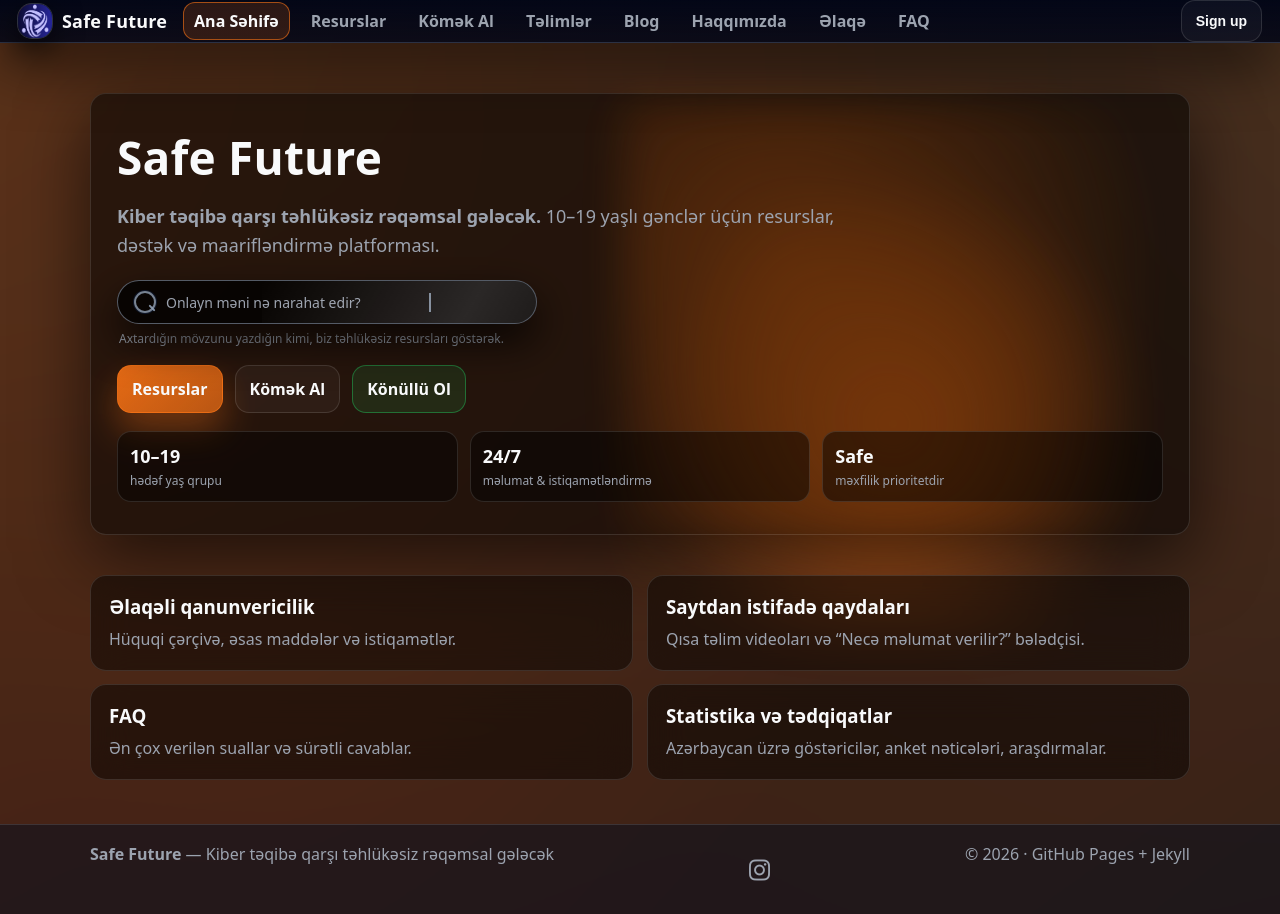
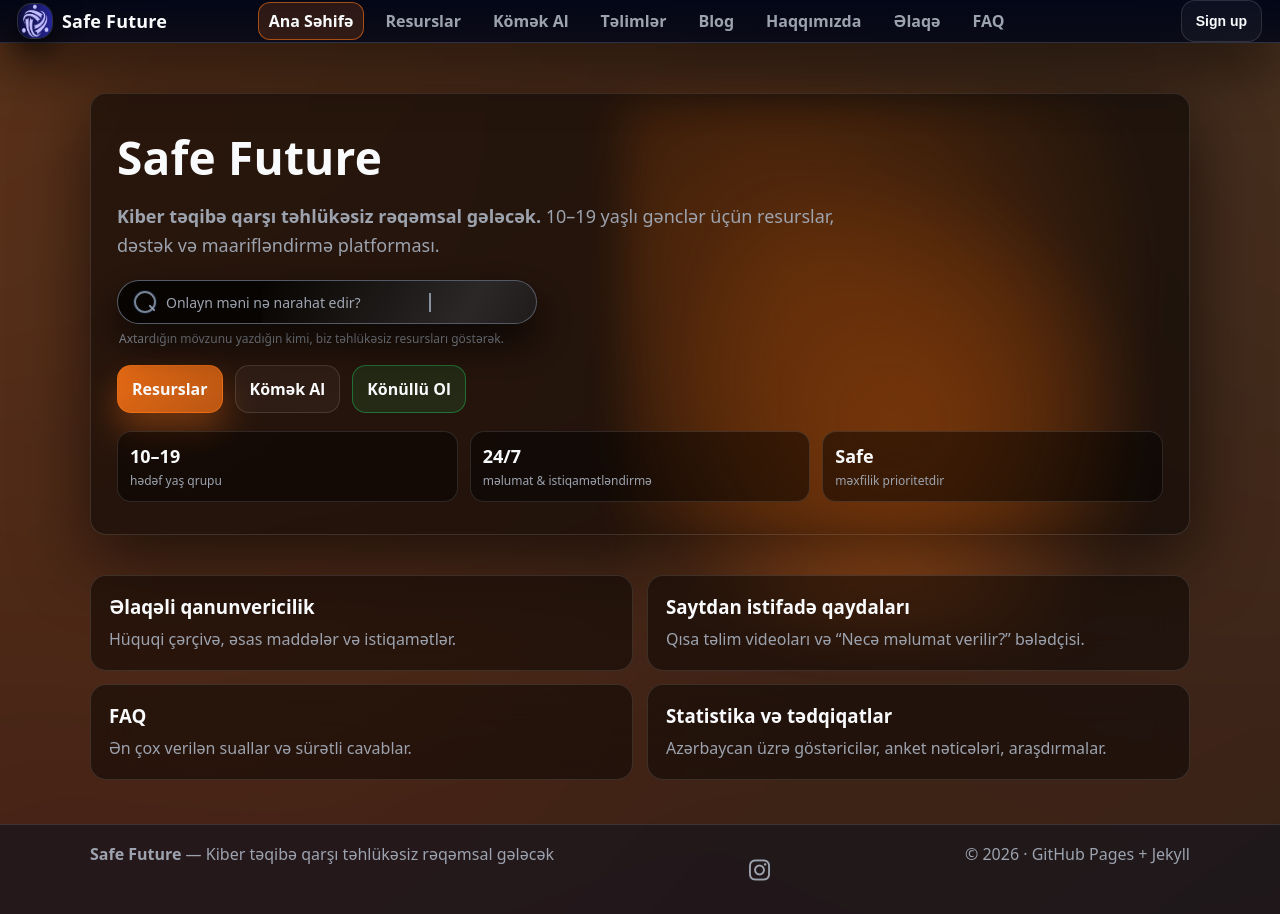
Before and after one commit to safefuture-cyber/Safe-Future-HZT, a Jekyll site: the page built from index.md, in a window 1280 px wide. Built offline with Jekyll 4.4.1, drawn with Linux system fonts in a browser that asks for light colours; comment, search, counter and statistics services are not loaded.

Commit message:
Thicken navbar and center nav links
Made-with: Cursor

```diff
--- a/assets/css/style.css
+++ b/assets/css/style.css
@@ -81,9 +81,11 @@ a{color:inherit;text-decoration:none}
   border-bottom: 1px solid var(--line);
 }
 .header-inner{
-  display:flex; align-items:center; justify-content:space-between;
-  padding:14px 0;
-  gap:14px;
+  display:flex;
+  align-items:center;
+  justify-content:flex-start;
+  padding:18px 0;
+  gap:18px;
 }
 
 .brand{display:flex; align-items:baseline; gap:10px; font-weight:800}
@@ -103,7 +105,10 @@ a{color:inherit;text-decoration:none}
 }
 
 .site-nav{
-  display:flex; align-items:center; gap:14px;
+  display:flex;
+  align-items:center;
+  gap:14px;
+  margin:0 auto;
 }
 .site-nav a{
   padding:10px 10px;
```
